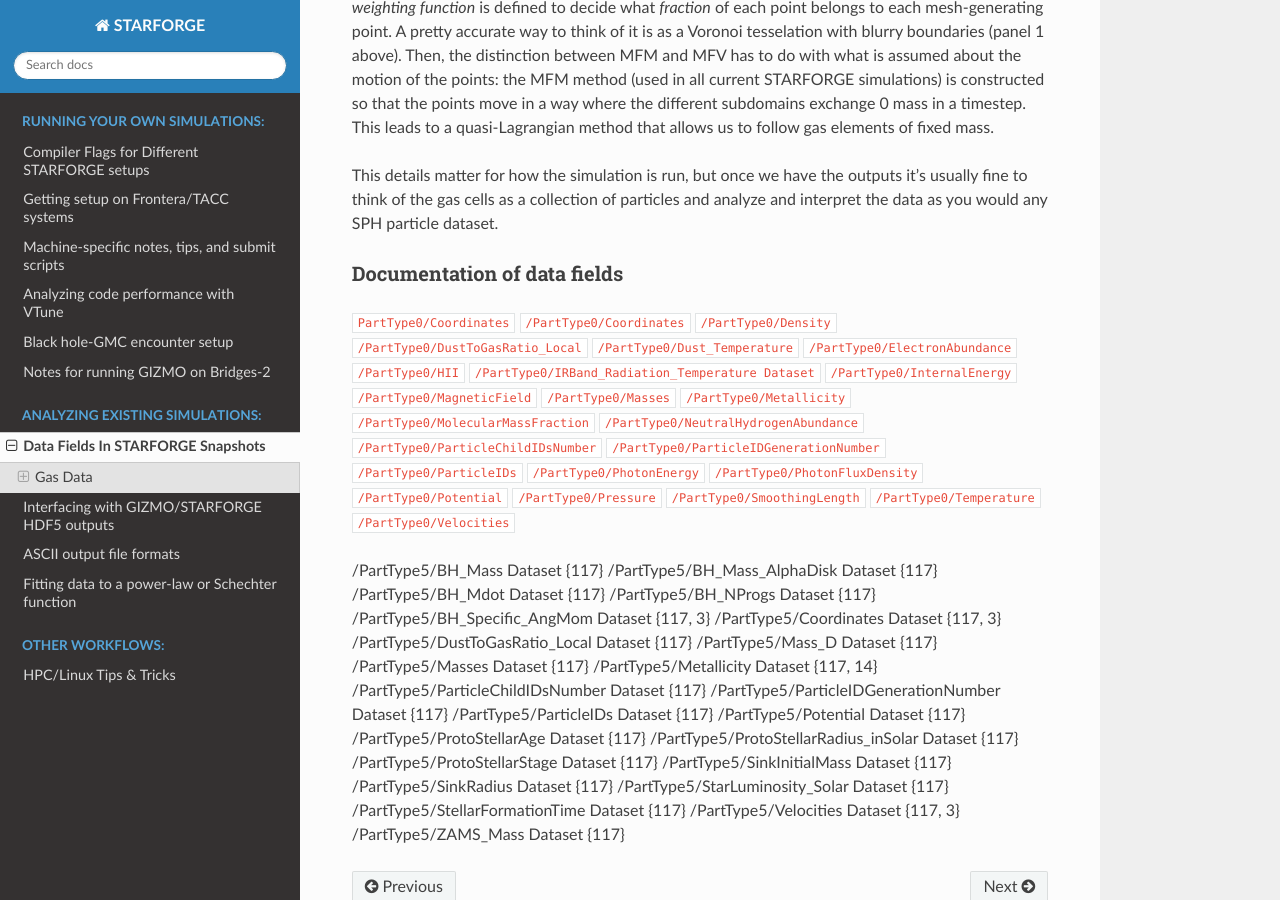
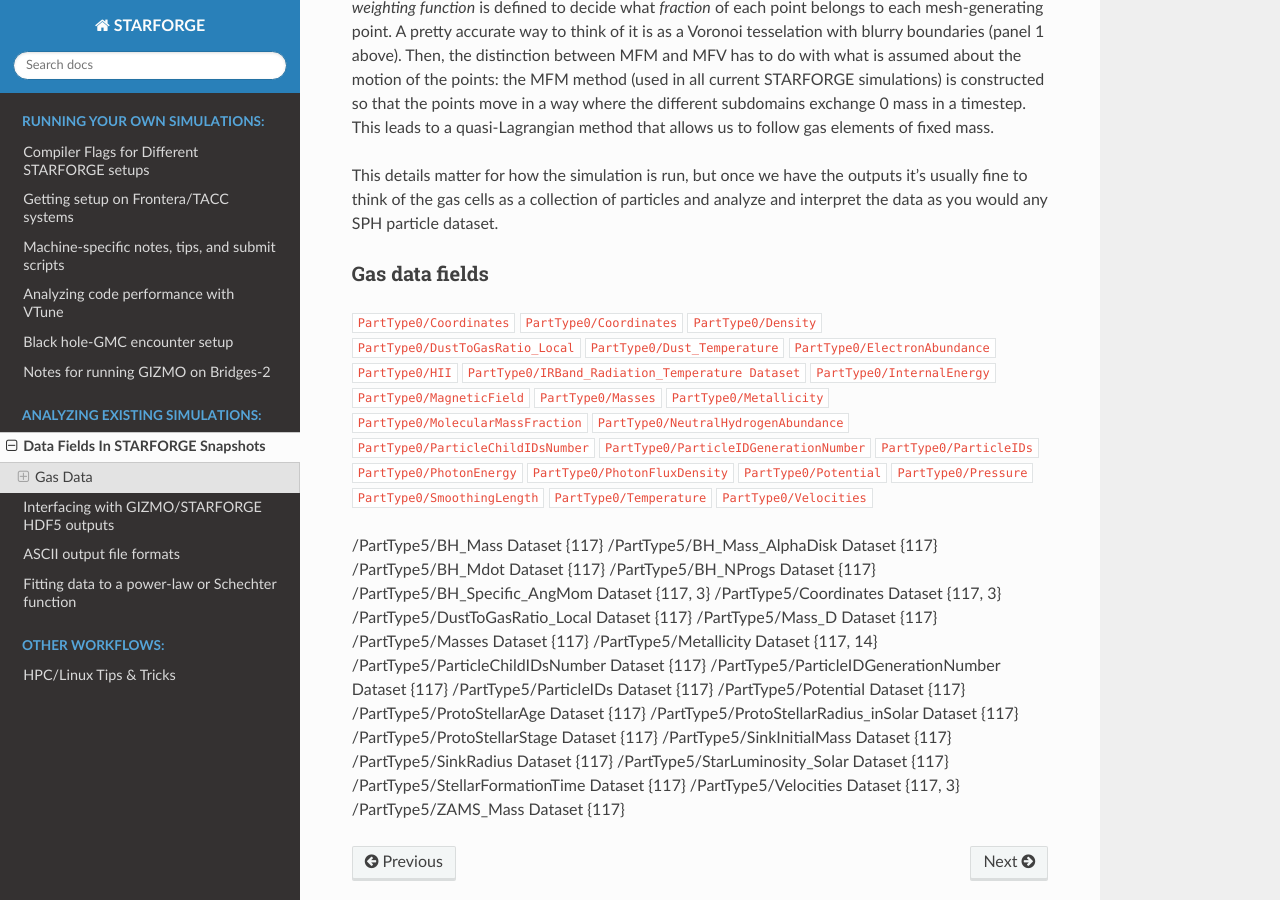
Before and after one commit to mikegrudic/starforge_tools, a Sphinx documentation site: the page built from docs/source/data.rst, in a window 1280 px wide and 900 px high, scrolled down 997 px. Built offline with Sphinx 7.4.7 and the Read the Docs theme 3.1.0, drawn with Linux system fonts in a browser that asks for light colours.

```diff
--- a/docs/source/data.rst
+++ b/docs/source/data.rst
@@ -21,32 +21,32 @@ The discretization used in GIZMO's MFM/MFV methods is a generalization of the Vo
 
 This details matter for how the simulation is run, but once we have the outputs it's usually fine to think of the gas cells as a collection of particles and analyze and interpret the data as you would any SPH particle dataset.
 
-Documentation of data fields
-^^^^^^^^^^^^^^^^^^^^^^^^^^^^
+Gas data fields
+^^^^^^^^^^^^^^^
 ``PartType0/Coordinates``
-``/PartType0/Coordinates``
-``/PartType0/Density``
-``/PartType0/DustToGasRatio_Local``
-``/PartType0/Dust_Temperature``
-``/PartType0/ElectronAbundance``
-``/PartType0/HII``
-``/PartType0/IRBand_Radiation_Temperature Dataset``
-``/PartType0/InternalEnergy``
-``/PartType0/MagneticField``
-``/PartType0/Masses``
-``/PartType0/Metallicity``
-``/PartType0/MolecularMassFraction``
-``/PartType0/NeutralHydrogenAbundance``
-``/PartType0/ParticleChildIDsNumber``
-``/PartType0/ParticleIDGenerationNumber``
-``/PartType0/ParticleIDs``
-``/PartType0/PhotonEnergy``
-``/PartType0/PhotonFluxDensity``
-``/PartType0/Potential``
-``/PartType0/Pressure``
-``/PartType0/SmoothingLength``
-``/PartType0/Temperature``
-``/PartType0/Velocities``
+``PartType0/Coordinates``
+``PartType0/Density``
+``PartType0/DustToGasRatio_Local``
+``PartType0/Dust_Temperature``
+``PartType0/ElectronAbundance``
+``PartType0/HII``
+``PartType0/IRBand_Radiation_Temperature Dataset``
+``PartType0/InternalEnergy``
+``PartType0/MagneticField``
+``PartType0/Masses``
+``PartType0/Metallicity``
+``PartType0/MolecularMassFraction``
+``PartType0/NeutralHydrogenAbundance``
+``PartType0/ParticleChildIDsNumber``
+``PartType0/ParticleIDGenerationNumber``
+``PartType0/ParticleIDs``
+``PartType0/PhotonEnergy``
+``PartType0/PhotonFluxDensity``
+``PartType0/Potential``
+``PartType0/Pressure``
+``PartType0/SmoothingLength``
+``PartType0/Temperature``
+``PartType0/Velocities``
 
 
 =========
```
